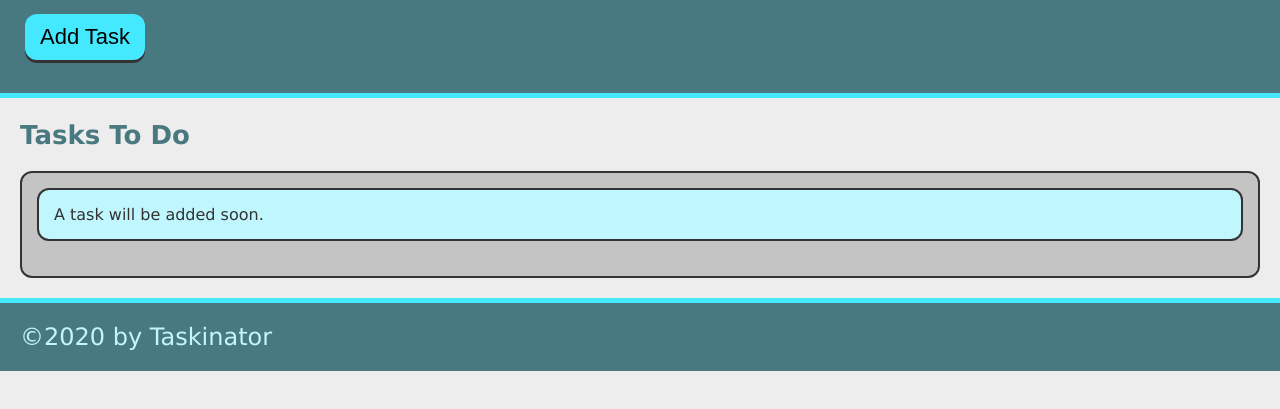
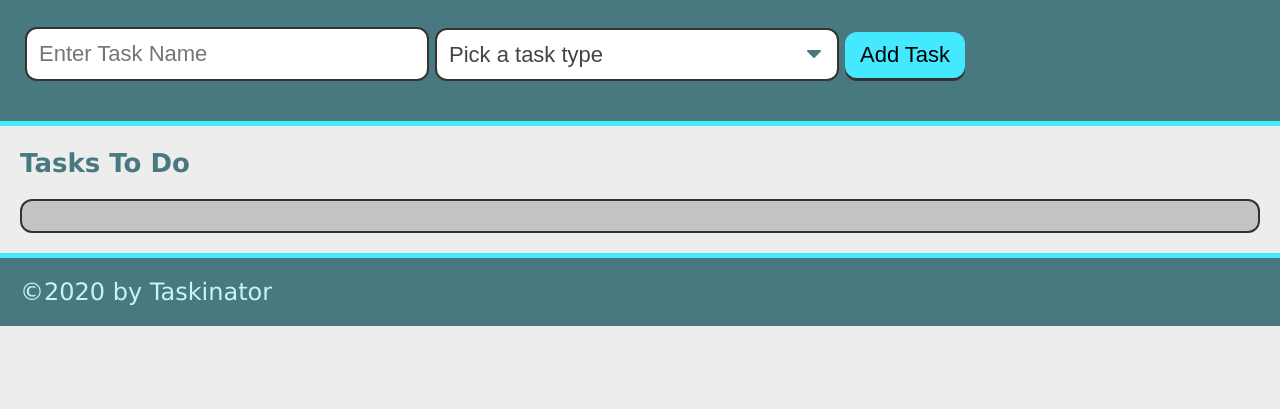
Before and after one commit to sumwillrodt/taskinator, a plain HTML site: page index.html in a window 1280 px wide. Shown: the part 115-524 px from the top of the page. Drawn offline with Linux system fonts and the light colour scheme.

Commit message:
add form structure and select

```diff
--- a/index.html
+++ b/index.html
@@ -11,13 +11,27 @@
     <header>
         <h1 class="page-title">Taskinator</h1>
         <p>Click the button below to add a new task!</p>
-        <button class="btn" id="save-task">Add Task</button>
+        <form id="task-form">
+            <div class="form-group">
+                <input type="text" name="task-name" placeholder="Enter Task Name" />
+            </div>
+            <div class="form-group">
+                <select name="task-type" class="select-dropdown">
+                    <option value="" disabled selected>Pick a task type</option>
+                    <option value="Print">Print</option>
+                    <option value="Web">Web</option>
+                    <option value="Mobile">Mobile</option>
+                </select>
+            </div>
+            <div class="form-group">
+                <button class="btn" id="save-task">Add Task</button>
+            </div>
+        </form>
     </header>
     <main>
         <section class="task-list-wrapper">
             <h2 class="list-title">Tasks To Do</h2>
             <ul class="task-list" id="tasks-to-do">
-                <li class="task-item">A task will be added soon.</li>
             </ul>
         </section>
     </main>
```
